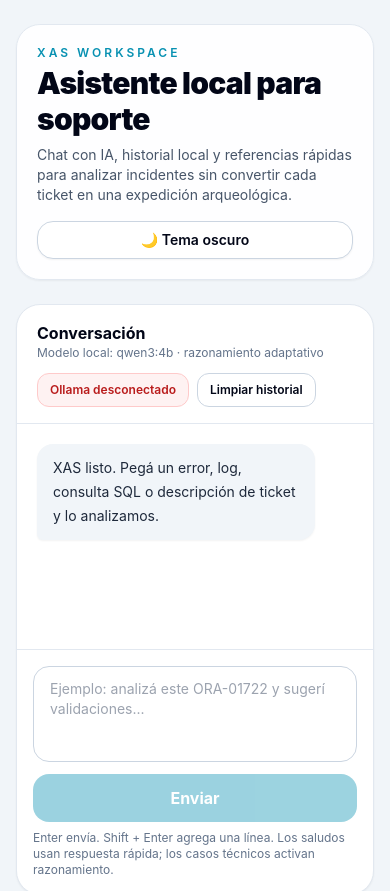
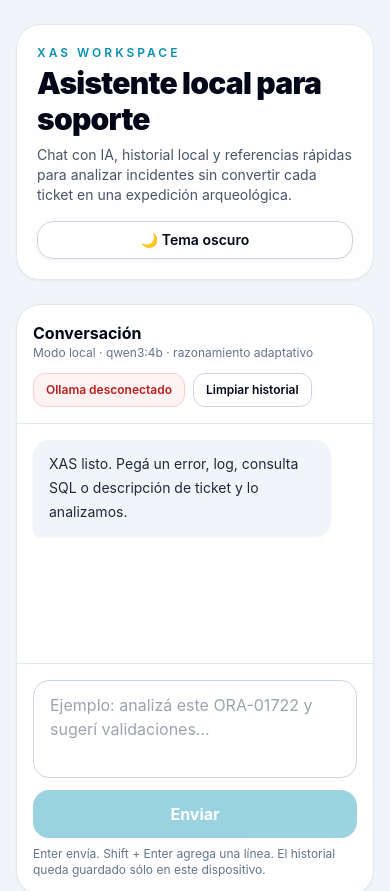
Before and after one commit to Facu199806/xas, a React (Vite) app: page / in a window 390 px wide. Shown: the top 891 px of the page. Built offline with nearby package versions, Linux system fonts and the light colour scheme; no server answers.

Commit message:
Adapta el chat para modo local y Netlify cloud

```diff
--- a/src/components/Chat.jsx
+++ b/src/components/Chat.jsx
@@ -1,18 +1,27 @@
 import { useEffect, useMemo, useRef, useState } from 'react'
 
-const HISTORY_KEY = 'xas-chat-history-v3'
-const API_URL = import.meta.env.VITE_AI_API_URL || '/api/v1/chat/completions'
+const HISTORY_KEY = 'xas-chat-history-v4'
+const ACCESS_KEY = 'xas-cloud-access-token'
+const LOCAL_HOSTS = new Set(['localhost', '127.0.0.1'])
+const IS_LOCAL_HOST = LOCAL_HOSTS.has(window.location.hostname)
+const AI_MODE = import.meta.env.VITE_AI_MODE || (IS_LOCAL_HOST ? 'local' : 'cloud')
+const IS_CLOUD = AI_MODE === 'cloud'
+const API_URL = IS_CLOUD
+  ? (import.meta.env.VITE_CLOUD_API_URL || '/api/chat')
+  : (import.meta.env.VITE_AI_API_URL || '/api/v1/chat/completions')
 const MODELS_URL = import.meta.env.VITE_AI_MODELS_URL || '/api/v1/models'
-const MODEL = import.meta.env.VITE_AI_MODEL || 'qwen3:4b'
+const LOCAL_MODEL = import.meta.env.VITE_AI_MODEL || 'qwen3:4b'
+const CLOUD_MODEL = import.meta.env.VITE_CLOUD_MODEL_LABEL || 'gpt-5.4-mini'
+const MODEL = IS_CLOUD ? CLOUD_MODEL : LOCAL_MODEL
 const DEFAULT_REASONING_EFFORT = import.meta.env.VITE_AI_REASONING_EFFORT || 'medium'
 const TEMPERATURE = Number(import.meta.env.VITE_AI_TEMPERATURE ?? 0.2)
 const MAX_TOKENS = Number(import.meta.env.VITE_AI_MAX_TOKENS ?? 1024)
 const REQUEST_TIMEOUT_MS = Number(import.meta.env.VITE_AI_TIMEOUT_MS ?? 120000)
 const MAX_CONTEXT_MESSAGES = 18
 
-const SYSTEM_PROMPT = `Tu nombre es XAS. Sos un asistente local especializado en soporte técnico, análisis de incidentes, Oracle EBS, Siebel, SQL, PL/SQL y Windows.
+const SYSTEM_PROMPT = `Tu nombre es XAS. Sos un asistente especializado en soporte técnico, análisis de incidentes, Oracle EBS, Siebel, SQL, PL/SQL y Windows.
 
-Antes de responder, separá hechos comprobables, hipótesis y datos faltantes. No inventes tablas, permisos, resultados, causas ni accesos. Cuando recibas un error o log, explicá qué indica, cuál es la causa más probable, cómo validarla y cuál es el siguiente paso seguro. Priorizá consultas de diagnóstico y evitá proponer UPDATE, DELETE o INSERT en producción salvo pedido explícito, aclarando siempre el riesgo. Respondé en español rioplatense claro, con pasos concretos y verificables. Razoná internamente y mostrale al usuario conclusiones útiles, no una cadena de pensamiento privada.`
+Antes de responder, separá hechos comprobables, hipótesis y datos faltantes. No inventes tablas, permisos, resultados, causas ni accesos. Cuando recibas un error o log, explicá qué indica, cuál es la causa más probable, cómo validarla y cuál es el siguiente paso seguro. Priorizá consultas de diagnóstico y evitá proponer UPDATE, DELETE o INSERT en producción salvo pedido explícito, aclarando siempre el riesgo. Respondé en español rioplatense claro, con pasos concretos y verificables. Mostrá conclusiones útiles, no una cadena de pensamiento privada.`
 
 const starterMessage = {
   role: 'assistant',
@@ -31,18 +40,20 @@ function loadHistory() {
   }
 }
 
-function buildApiMessages(messages) {
-  const conversation = messages
+function conversationMessages(messages) {
+  return messages
     .filter((message) => message.content !== starterMessage.content)
     .slice(-MAX_CONTEXT_MESSAGES)
     .map(({ role, content }) => ({ role, content }))
+}
 
-  return [{ role: 'system', content: SYSTEM_PROMPT }, ...conversation]
+function buildApiMessages(messages) {
+  const conversation = conversationMessages(messages)
+  return IS_CLOUD ? conversation : [{ role: 'system', content: SYSTEM_PROMPT }, ...conversation]
 }
 
 function chooseReasoningEffort(text) {
   const normalized = text.trim()
-
   if (SIMPLE_MESSAGE_PATTERN.test(normalized)) return 'none'
   if (TECHNICAL_MESSAGE_PATTERN.test(normalized)) return DEFAULT_REASONING_EFFORT
   if (normalized.length < 80) return 'low'
@@ -51,6 +62,7 @@ function chooseReasoningEffort(text) {
 
 function reasoningLabel(effort) {
   if (effort === 'none') return 'respuesta rápida'
+  if (effort === 'minimal') return 'razonamiento mínimo'
   if (effort === 'low') return 'razonamiento breve'
   if (effort === 'high') return 'razonamiento profundo'
   return 'razonamiento técnico'
@@ -70,34 +82,43 @@ export default function Chat() {
   const [error, setError] = useState('')
   const [activeEffort, setActiveEffort] = useState('none')
   const [elapsedSeconds, setElapsedSeconds] = useState(0)
-  const [connection, setConnection] = useState({ status: 'checking', message: 'Comprobando Ollama...' })
+  const [accessToken, setAccessToken] = useState(() => localStorage.getItem(ACCESS_KEY) || '')
+  const [connection, setConnection] = useState({ status: 'checking', message: 'Comprobando conexión...' })
   const bottomRef = useRef(null)
   const abortControllerRef = useRef(null)
 
   const canSend = useMemo(() => input.trim().length > 0 && !loading, [input, loading])
 
   async function refreshConnection() {
-    setConnection({ status: 'checking', message: 'Comprobando Ollama...' })
+    setConnection({ status: 'checking', message: 'Comprobando conexión...' })
 
     try {
+      if (IS_CLOUD) {
+        const response = await fetch(API_URL, { headers: { Accept: 'application/json' } })
+        if (!response.ok) throw new Error(`HTTP ${response.status}`)
+        const data = await response.json()
+        setConnection({ status: 'online', message: data?.provider ? 'Nube conectada' : 'Backend conectado' })
+        return true
+      }
+
       const response = await fetch(MODELS_URL)
       const rawText = await response.text()
       const data = rawText ? JSON.parse(rawText) : {}
-
       if (!response.ok) throw new Error(`HTTP ${response.status}`)
 
       const availableModels = Array.isArray(data?.data) ? data.data.map((item) => item.id) : []
-      const modelInstalled = availableModels.includes(MODEL)
-
+      const modelInstalled = availableModels.includes(LOCAL_MODEL)
       setConnection(
         modelInstalled
           ? { status: 'online', message: 'Ollama conectado' }
-          : { status: 'missing', message: `Falta descargar ${MODEL}` },
+          : { status: 'missing', message: `Falta descargar ${LOCAL_MODEL}` },
       )
-
       return modelInstalled
     } catch {
-      setConnection({ status: 'offline', message: 'Ollama desconectado' })
+      setConnection({
+        status: 'offline',
+        message: IS_CLOUD ? 'Backend desconectado' : 'Ollama desconectado',
+      })
       return false
     }
   }
@@ -110,6 +131,10 @@ export default function Chat() {
     localStorage.setItem(HISTORY_KEY, JSON.stringify(messages))
     bottomRef.current?.scrollIntoView({ behavior: 'smooth' })
   }, [messages, loading])
+
+  useEffect(() => {
+    localStorage.setItem(ACCESS_KEY, accessToken)
+  }, [accessToken])
 
   useEffect(() => {
     if (!loading) {
@@ -143,23 +168,30 @@ export default function Chat() {
     setLoading(true)
 
     try {
+      const headers = { 'Content-Type': 'application/json' }
+      if (IS_CLOUD && accessToken.trim()) headers.Authorization = `Bearer ${accessToken.trim()}`
+
+      const body = {
+        messages: buildApiMessages(nextMessages),
+        reasoning_effort: effort,
+      }
+
+      if (!IS_CLOUD) {
+        body.model = LOCAL_MODEL
+        body.stream = false
+        body.temperature = Number.isFinite(TEMPERATURE) ? TEMPERATURE : 0.2
+        body.max_tokens = Number.isFinite(MAX_TOKENS) ? MAX_TOKENS : 1024
+      }
+
       const response = await fetch(API_URL, {
         method: 'POST',
-        headers: { 'Content-Type': 'application/json' },
+        headers,
         signal: controller.signal,
-        body: JSON.stringify({
-          model: MODEL,
-          messages: buildApiMessages(nextMessages),
-          stream: false,
-          temperature: Number.isFinite(TEMPERATURE) ? TEMPERATURE : 0.2,
-          max_tokens: Number.isFinite(MAX_TOKENS) ? MAX_TOKENS : 1024,
-          reasoning_effort: effort,
-        }),
+        body: JSON.stringify(body),
       })
 
       const rawText = await response.text()
       let data
-
       try {
         data = rawText ? JSON.parse(rawText) : {}
       } catch {
@@ -172,39 +204,31 @@ export default function Chat() {
           data?.error?.message ||
           data?.message ||
           `Error HTTP ${response.status}`
-
-        if (response.status === 404 && /model|not found|no encontrado/i.test(apiMessage)) {
-          throw new Error(`El modelo ${MODEL} no está instalado. Ejecutá: ollama pull ${MODEL}`)
-        }
-
         throw new Error(apiMessage)
       }
 
       const content = data?.choices?.[0]?.message?.content?.trim()
-      if (!content) {
-        throw new Error('Ollama terminó el razonamiento pero no generó una respuesta final. Probá de nuevo o usá un nivel de razonamiento menor.')
-      }
+      if (!content) throw new Error('La IA respondió sin contenido.')
 
       setMessages((current) => [...current, { role: 'assistant', content }])
-      setConnection({ status: 'online', message: 'Ollama conectado' })
+      setConnection({
+        status: 'online',
+        message: IS_CLOUD ? 'Nube conectada' : 'Ollama conectado',
+      })
     } catch (requestError) {
-      const requestMessage = requestError instanceof Error
-        ? requestError.message
-        : typeof requestError === 'string'
-          ? requestError
-          : 'No se pudo contactar con la IA.'
+      const requestMessage = requestError instanceof Error ? requestError.message : 'No se pudo contactar con la IA.'
       const aborted = controller.signal.aborted
       const timedOut = aborted && controller.signal.reason === 'timeout'
       const manuallyCancelled = aborted && controller.signal.reason === 'manual'
-      const networkFailure = /failed to fetch|network|econnrefused|no se pudo conectar con ollama/i.test(requestMessage)
+      const networkFailure = /failed to fetch|network|econnrefused|no se pudo conectar/i.test(requestMessage)
 
       if (timedOut) {
-        setError(`La respuesta superó ${Math.round(REQUEST_TIMEOUT_MS / 1000)} segundos. Ollama sigue conectado, pero el modelo tardó demasiado. Probá una consulta más corta o bajá el razonamiento.`)
+        setError(`La respuesta superó ${Math.round(REQUEST_TIMEOUT_MS / 1000)} segundos. Probá nuevamente con una consulta más corta.`)
       } else if (manuallyCancelled) {
-        setError('Solicitud cancelada. Ollama sigue disponible.')
+        setError('Solicitud cancelada.')
       } else if (networkFailure) {
-        setError(`Ollama no está disponible. Iniciá Ollama y ejecutá: ollama run ${MODEL}`)
-        setConnection({ status: 'offline', message: 'Ollama desconectado' })
+        setError(IS_CLOUD ? 'No se pudo contactar con el backend de Netlify.' : `Ollama no está disponible. Ejecutá: ollama run ${LOCAL_MODEL}`)
+        setConnection({ status: 'offline', message: IS_CLOUD ? 'Backend desconectado' : 'Ollama desconectado' })
       } else {
         setError(requestMessage)
       }
@@ -227,12 +251,24 @@ export default function Chat() {
 
   return (
     <section className="flex min-h-[70vh] flex-col overflow-hidden rounded-3xl border border-slate-200 bg-white shadow-sm transition-colors duration-300 dark:border-slate-800 dark:bg-slate-900">
-      <div className="flex flex-col gap-3 border-b border-slate-200 px-5 py-4 transition-colors dark:border-slate-800 sm:flex-row sm:items-center sm:justify-between">
+      <div className="flex flex-col gap-3 border-b border-slate-200 px-4 py-4 transition-colors dark:border-slate-800 sm:px-5 lg:flex-row lg:items-center lg:justify-between">
         <div>
           <h2 className="font-bold">Conversación</h2>
-          <p className="text-xs text-slate-500 dark:text-slate-400">Modelo local: {MODEL} · razonamiento adaptativo</p>
+          <p className="text-xs text-slate-500 dark:text-slate-400">
+            {IS_CLOUD ? 'Modo nube' : 'Modo local'} · {MODEL} · razonamiento adaptativo
+          </p>
         </div>
         <div className="flex flex-wrap items-center gap-2">
+          {IS_CLOUD && (
+            <input
+              type="password"
+              value={accessToken}
+              onChange={(event) => setAccessToken(event.target.value)}
+              placeholder="Código de acceso (opcional)"
+              autoComplete="current-password"
+              className="min-w-0 flex-1 rounded-xl border border-slate-300 bg-white px-3 py-2 text-xs outline-none focus:border-cyan-500 dark:border-slate-700 dark:bg-slate-950 sm:min-w-52"
+            />
+          )}
           <button
             type="button"
             onClick={refreshConnection}
@@ -250,13 +286,13 @@ export default function Chat() {
         </div>
       </div>
 
-      <div className="flex-1 space-y-4 overflow-y-auto p-5">
+      <div className="flex-1 space-y-4 overflow-y-auto p-4 sm:p-5">
         {messages.map((message, index) => {
           const fromUser = message.role === 'user'
           return (
             <article key={`${message.role}-${index}`} className={`flex ${fromUser ? 'justify-end' : 'justify-start'}`}>
               <div
-                className={`max-w-[88%] whitespace-pre-wrap rounded-2xl px-4 py-3 text-sm leading-6 shadow-sm ${
+                className={`max-w-[92%] whitespace-pre-wrap rounded-2xl px-4 py-3 text-sm leading-6 shadow-sm sm:max-w-[88%] ${
                   fromUser
                     ? 'rounded-br-md bg-cyan-600 text-white'
                     : 'rounded-bl-md bg-slate-100 text-slate-800 dark:bg-slate-800 dark:text-slate-100'
@@ -299,7 +335,7 @@ export default function Chat() {
             }}
             rows={3}
             placeholder="Ejemplo: analizá este ORA-01722 y sugerí validaciones..."
-            className="min-h-24 flex-1 resize-none rounded-2xl border border-slate-300 bg-white px-4 py-3 text-sm outline-none transition focus:border-cyan-500 focus:ring-4 focus:ring-cyan-500/10 dark:border-slate-700 dark:bg-slate-950 dark:text-slate-100"
+            className="min-h-24 flex-1 resize-none rounded-2xl border border-slate-300 bg-white px-4 py-3 text-base outline-none transition focus:border-cyan-500 focus:ring-4 focus:ring-cyan-500/10 dark:border-slate-700 dark:bg-slate-950 dark:text-slate-100 sm:text-sm"
           />
           <button
             type={loading ? 'button' : 'submit'}
@@ -310,7 +346,9 @@ export default function Chat() {
             {loading ? 'Cancelar' : 'Enviar'}
           </button>
         </div>
-        <p className="mt-2 text-xs text-slate-500 dark:text-slate-400">Enter envía. Shift + Enter agrega una línea. Los saludos usan respuesta rápida; los casos técnicos activan razonamiento.</p>
+        <p className="mt-2 text-xs text-slate-500 dark:text-slate-400">
+          Enter envía. Shift + Enter agrega una línea. El historial queda guardado sólo en este dispositivo.
+        </p>
       </form>
     </section>
   )
```
